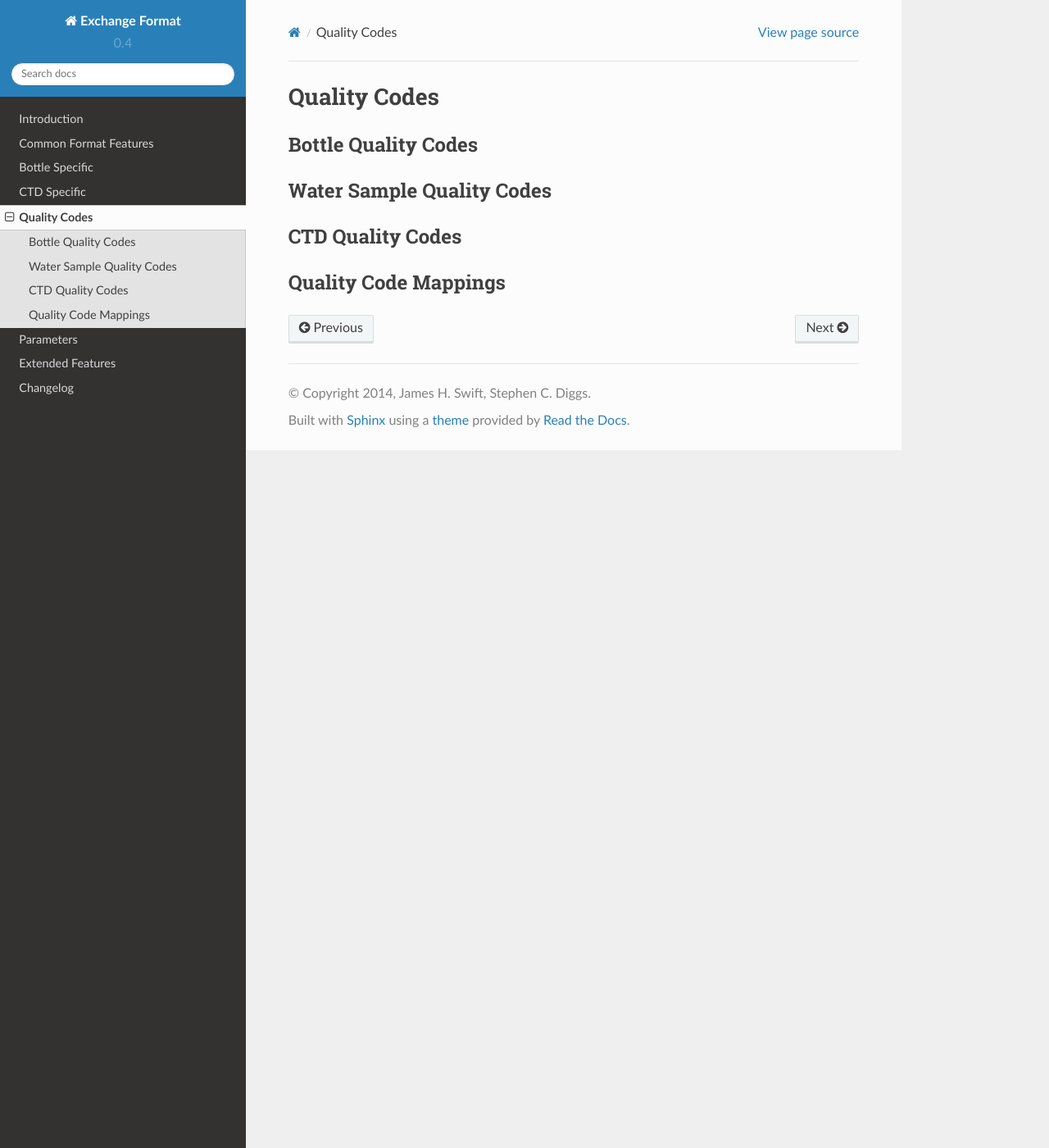
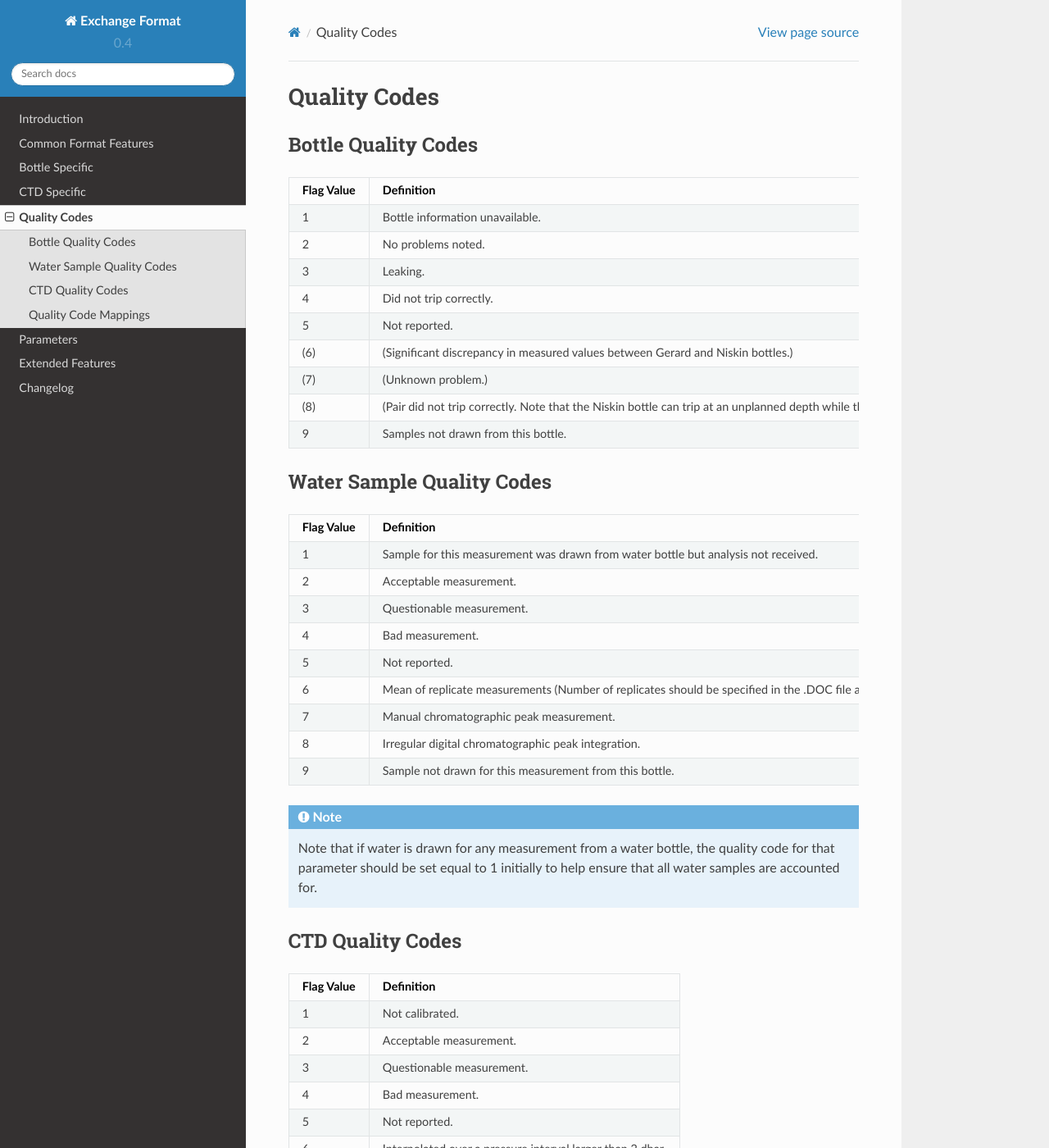
Before and after one commit to cchdo/exchange, a Sphinx documentation site: the page built from docs/quality.rst, in a window 1280 px wide and 1400 px high. Shown: the whole window at 82% size. Built offline with Sphinx 7.4.7 and the Read the Docs theme 2.0.0, drawn with Linux system fonts in a browser that asks for light colours; some of the changed text lies outside the part shown.

Commit message:
add basic quality code section

```diff
--- a/docs/quality.rst
+++ b/docs/quality.rst
@@ -6,11 +6,56 @@ Quality Codes
 Bottle Quality Codes
 --------------------
 
+============= =============
+Flag Value    Definition
+============= =============
+1             Bottle information unavailable.
+2             No problems noted.
+3             Leaking.
+4             Did not trip correctly.
+5             Not reported.
+\(6\)         (Significant discrepancy in measured values between Gerard and Niskin bottles.)
+\(7\)         (Unknown problem.)
+\(8\)         (Pair did not trip correctly. Note that the Niskin bottle can trip at an unplanned depth while the Gerard trips correctly and vice versa.)
+9             Samples not drawn from this bottle.
+============= =============
+
 Water Sample Quality Codes
 --------------------------
+
+============= =============
+Flag Value    Definition
+============= =============
+1             Sample for this measurement was drawn from water bottle but analysis not received.
+2             Acceptable measurement.
+3             Questionable measurement.
+4             Bad measurement.
+5             Not reported.
+6             Mean of replicate measurements (Number of replicates should be specified in the .DOC file and the replicate data tabulated there).
+7             Manual chromatographic peak measurement.
+8             Irregular digital chromatographic peak integration.
+9             Sample not drawn for this measurement from this bottle.
+============= =============
+
+.. note::
+  Note that if water is drawn for any measurement from a water bottle, the quality code for that parameter should be set equal to 1 initially to help ensure that all water samples are accounted for.
 
 CTD Quality Codes
 -----------------
 
+============= =============
+Flag Value    Definition
+============= =============
+1             Not calibrated.
+2             Acceptable measurement.
+3             Questionable measurement.
+4             Bad measurement.
+5             Not reported.
+6             Interpolated over a pressure interval larger than 2 dbar.
+7             Despiked.
+\(8\)         (Not used for CTD data.)
+9             Not sampled.
+============= =============
+
 Quality Code Mappings
 ---------------------
```
